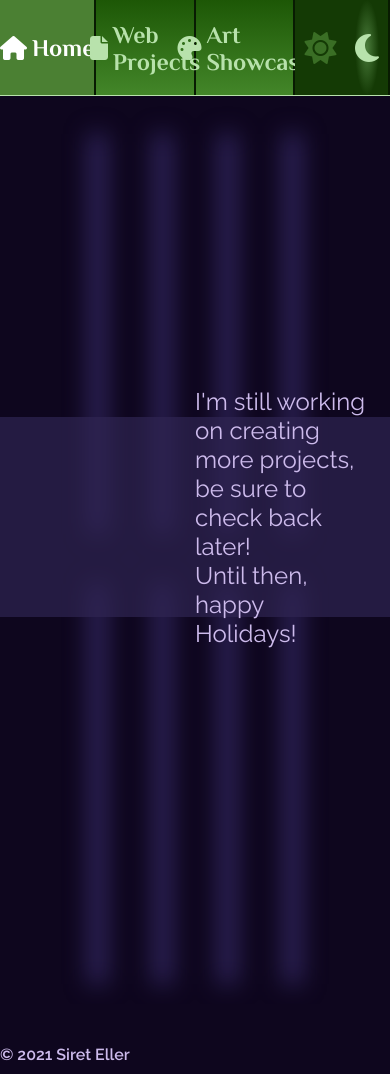
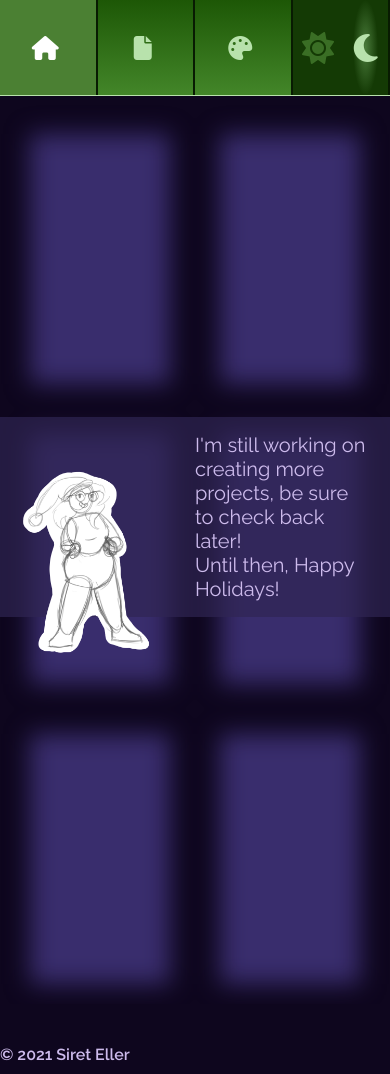
Before and after one commit to sireteller/portfolio-site, a PHP site: page /projects.html in a window 390 px wide. Run offline with PHP 8.4, Linux system fonts and the light colour scheme; some libraries are stand-ins or nearby versions.

Commit message:
finished styling projects page

```diff
--- a/art.html
+++ b/art.html
@@ -21,9 +21,9 @@
         <header>
             <nav>
                 <ul>
-                    <li><a href="./index.php" target="_blank"><i class="fas fa-home"></i>Home</a></li>
-                    <li><a href="./projects.html" target="_blank"><i class="fas fa-file"></i>Web Projects</a></li>
-                    <li><a href="#"><i class="fas fa-palette"></i>Art Showcase</a></li>
+                    <li><a href="./index.php"><i class="fas fa-home"></i><span>Home</span></a></li>
+                    <li><a href="./projects.html" target="_blank"><i class="fas fa-file"></i><span>Web Projects</span></a></li>
+                    <li><a href="#" target="_blank"><i class="fas fa-palette"></i><span>Art Showcase</span></a></li>
                     <li><div class="light-switch"><i id="sun" class="fas fa-sun"></i><i id="moon" class="fas fa-moon"></i></div></li>
                 </ul>
             </nav>
--- a/projects.html
+++ b/projects.html
@@ -20,13 +20,13 @@
     <body>
         <header>
             <nav>
-                <ul>
-                    <li><a href="./index.php" target="_blank"><i class="fas fa-home"></i>Home</a></li>
-                    <li><a href="#"><i class="fas fa-file"></i>Web Projects</a></li>
-                    <li><a href="./art.html" target="_blank"><i class="fas fa-palette"></i>Art Showcase</a></li>
-                    <li><div class="light-switch"><i id="sun" class="fas fa-sun"></i><i id="moon" class="fas fa-moon"></i></div></li>
-                </ul>
-            </nav>
+            <ul>
+                <li><a href="./index.php"><i class="fas fa-home"></i><span>Home</span></a></li>
+                <li><a href="#" target="_blank"><i class="fas fa-file"></i><span>Web Projects</span></a></li>
+                <li><a href="./art.html" target="_blank"><i class="fas fa-palette"></i><span>Art Showcase</span></a></li>
+                <li><div class="light-switch"><i id="sun" class="fas fa-sun"></i><i id="moon" class="fas fa-moon"></i></div></li>
+            </ul>
+        </nav>
         </header>
 
         <main>
@@ -43,8 +43,11 @@
                 </div>
                 <div class="clear-overlay">
                     <div class="projects-filler"></div>
+                    <div class="doodle-container">
+                        <img src="./resources/images/wip-sprite.png" alt="a sketch of me with a santa hat"/>
+                    </div>
                     <span>I'm still working on creating more projects, be sure to check back later!<br>
-                    Until then, happy Holidays!</span>
+                    Until then, Happy Holidays!</span>
                 </div>
             </div>
         </main>
--- a/resources/css/projects.css
+++ b/resources/css/projects.css
@@ -87,7 +87,18 @@
     align-items: center;
     padding: 0 20px 0 0;
     margin: 0;
+}
 
+.doodle-container {
+    grid-area: 1 / 1 / 4 / 2;
+    width: 100%;
+    display: flex;
+    justify-content: center;
+    align-items: center;
+}
+
+.doodle-container img {
+    width: 80%;
 }
 
 footer {
@@ -95,3 +106,72 @@ footer {
     top: 96px;
     z-index: 1;
 }
+
+@media only screen and (max-width: 1024px) {
+    .box-4,
+    .box-8 {
+        display: none;
+    }
+
+    .blurred-bg {
+        grid-template: repeat(2, 1fr) / repeat(3, 1fr);
+        margin: 0 50px;
+    }
+
+    .doodle-container img {
+        width: 90%;
+    }
+}
+
+@media only screen and (max-width: 768px) {
+    .box-3,
+    .box-7 {
+        display: none;
+    }
+
+    .blurred-bg {
+        grid-template: repeat(2, 1fr) / repeat(2, 1fr);
+        margin: 0 30px;
+    }
+
+    .doodle-container img {
+        width: 100%;
+    }
+}
+
+@media only screen and (max-width: 615px) {
+    .clear-overlay span {
+        font-size: 1.25rem;
+    }
+}
+
+@media only screen and (max-width: 425px) {
+    .blurred-bg {
+        grid-template: repeat(3, 1fr) / repeat(2, 1fr);
+    }
+
+    .box-3 {
+        display: block;
+        grid-area: 3 / 1 / 4 / 2;
+    }
+
+    .box-7 {
+        display: block;
+        grid-area: 3 / 2 / 4 / 3;
+    }
+}
+
+@media only screen and (max-width: 320px) {
+    .projects-filler {
+        display: none;
+    }
+
+    .doodle-container {
+        grid-area: 1 / 1 / 2 / 3;
+    }
+
+    .clear-overlay span {
+        grid-area: 2 / 1 / 3 / 3;
+        padding: 0 20px;
+    }
+}
--- a/resources/css/styles.css
+++ b/resources/css/styles.css
@@ -1046,6 +1046,10 @@ footer {
         font-size: 3rem;
     }
 
+    nav i {
+        font-size: 1.5rem;
+    }
+
     .about-me {
         height: 1200px;
     }
@@ -1071,4 +1075,9 @@ footer {
     .blurb {
         font-size: 1.2rem;
     }
+
+    #sun,
+    #moon {
+        font-size: 1.5rem;
+    }
 }
```
Also changed, not shown: resources/images/wip-sprite.png (added).
